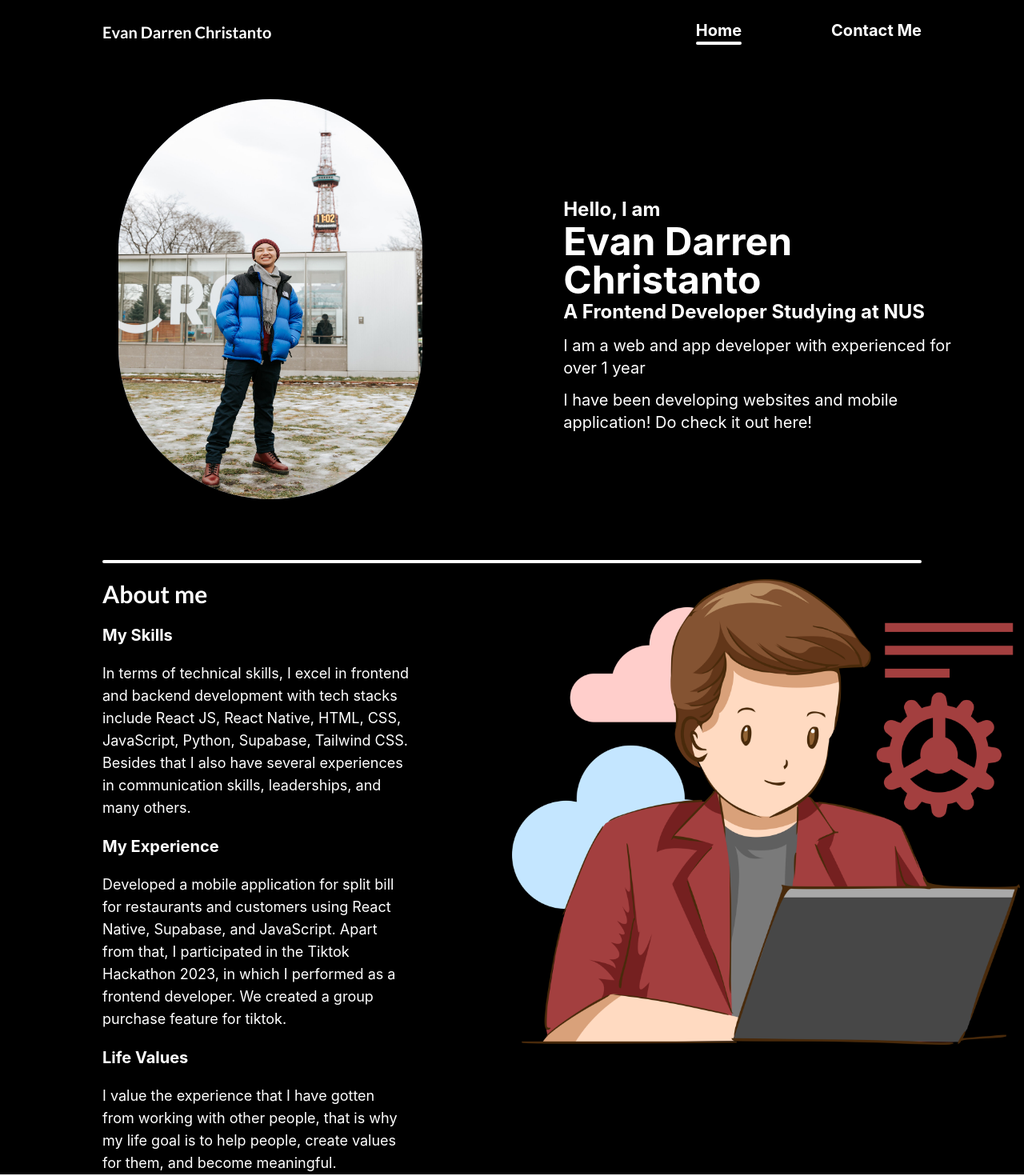
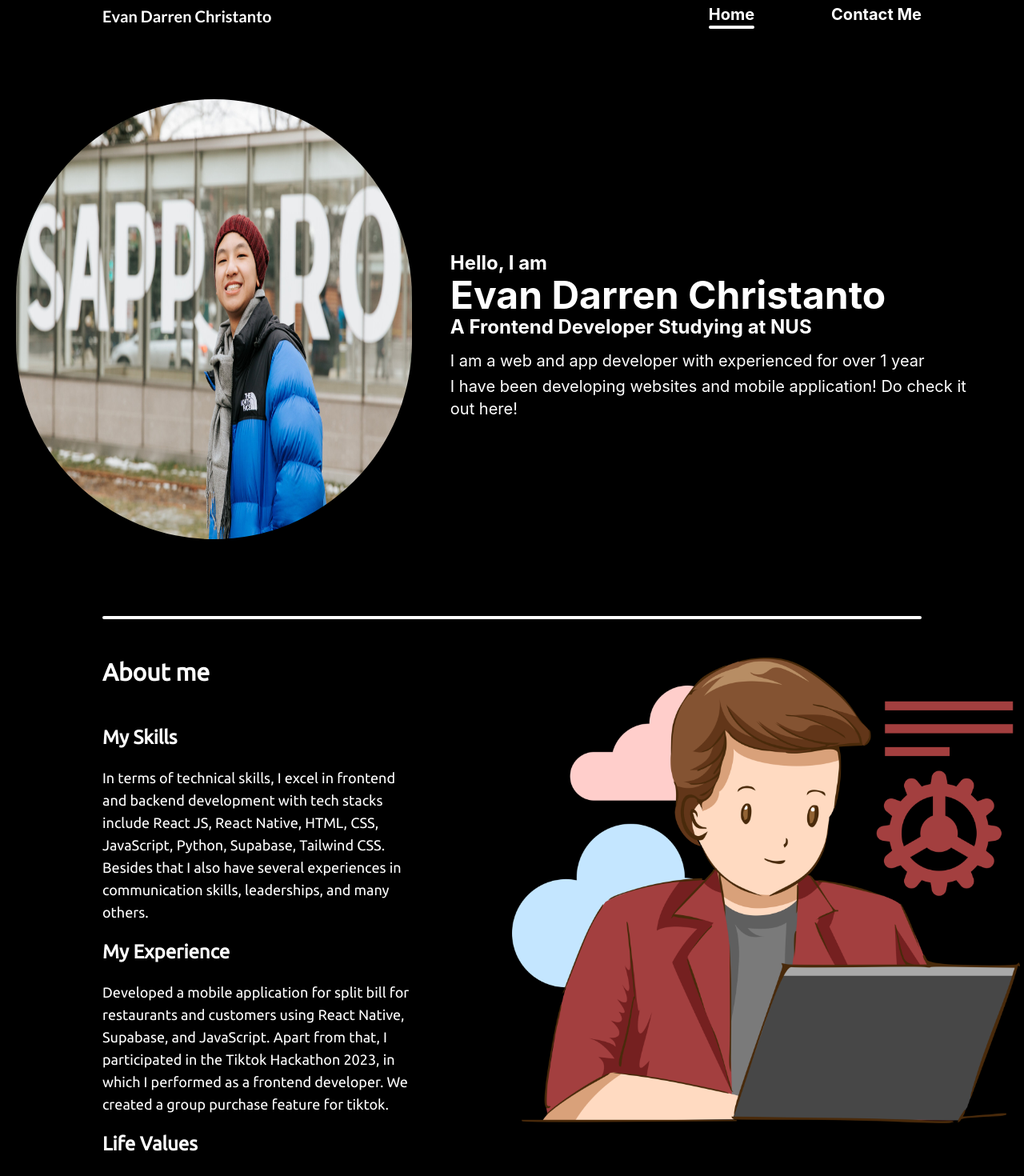
Before and after one commit to EvanCh08/portfolio, a React (Create React App) app: page / in a window 1280 px wide. Shown: the part 20-1490 px from the top of the page at 80% size. Built offline with nearby package versions, Linux system fonts and the light colour scheme.

Commit message:
provide styling

```diff
--- a/src/contact.js
+++ b/src/contact.js
@@ -8,7 +8,7 @@ export default function Contact() {
               Evan's Portfolio
             </span>
           </div>
-          <div className="space-x-28 font-bold flex flex-row mt-10">
+          <div className="space-x-24 font-bold flex flex-row mt-10">
 
               <a href="/" className="text-white text-xl">
                 Home
--- a/src/index.css
+++ b/src/index.css
@@ -1,4 +1,5 @@
 @import url('https://fonts.googleapis.com/css2?family=Lato:ital,wght@0,100;0,300;0,400;0,700;0,900;1,100;1,300;1,400;1,700;1,900&family=Roboto+Slab:wght@200&display=swap');
+@import url('https://fonts.googleapis.com/css2?family=Ubuntu&display=swap');
 @tailwind base;
 @tailwind components;
 @tailwind utilities;
--- a/src/main.js
+++ b/src/main.js
@@ -1,17 +1,18 @@
 import soft from "./software.webp";
 import prof from "./profile.jpeg";
+import gans from "./ganteng.jpeg";
 
 export default function Main() {
   return (
     <div className="flex flex-col bg-black xsm:h-full xl:h-full">
       <div className="flex flex-row items-center w-full h-20 bg-black/30 fixed">
-        <div className="flex flex-row justify-between items-center w-full h-16 xl:m-32 m-5">
-          <div className="mt-10">
+        <div className="flex flex-row justify-between items-center w-full h-16 xl:m-32 m-6">
+          <div className="">
             <span className="text-white font-bold text-xl font-lato">
               Evan Darren Christanto
             </span>
           </div>
-          <div className="xl:space-x-28 mt-10 flex flex-row font-bold space-x-5">
+          <div className="xl:space-x-24  flex flex-row font-bold space-x-5">
             <div className="flex flex-col">
                 <a href="/" className="text-white text-xl">
                     Home
@@ -28,38 +29,38 @@ export default function Main() {
       </div>
       <div className="bg-black xl:my-4 mt-[100px] m-5">
         <div className="flex flex-col xl:flex-row xl:mt-32 my-10">
-          <div className=" w-[350px] h-[350px] bg-slate-500 xl:w-[550px] xl:h-[500px] xl:mx-32 rounded-full self-center">
-            <img className="rounded-full xl:h-[500px] xl:w-[550px]"src={prof} alt="profile"/>
+          <div className="self-center mx-auto">
+            <img className="rounded-full xsm:w-[360px] xsm:h-[360px] xl:h-[550px] xl:w-[560px]"src={gans} alt="profile"/>
           </div>
           <div className="xsm:mt-10 xl:self-center text-white flex flex-col xl:mx-12">
             <text className="text-white text-2xl font-bold">Hello, I am</text>
             <text className="text-5xl font-bold ">Evan Darren Christanto</text>
             <text className="font-bold text-2xl">A Frontend Developer Studying at NUS</text>
-            <text className="my-3 text-xl">I am a web and app developer with experienced for over 1 year </text>
-            <text className="text-xl">I have been developing websites and mobile application! Do check it out here! </text>
+            <text className="mt-3 text-xl">I am a web and app developer with experienced for over 1 year </text>
+            <text className="text-xl mt-1">I have been developing websites and mobile application! Do check it out here! </text>
           </div>
         </div>
       </div>
-      <div className="bg-white rounded-xl xl:w-50 xl:mx-32 h-1 xsm: m-5">
+      <div className="bg-white rounded-xl xl:w-50 xl:mx-32 h-1 xsm: m-5 mt-10">
 
       </div>
-      <div className="grid xl:grid-cols-2">
-        <div className="xl:mx-32 my-auto xl:m-0 xsm: m-5 flex flex-col">
-          <text className="text-white font-bold text-3xl font-lato">About me</text>
-          <text className="text-white mt-5 font-bold text-xl">My Skills</text>
-          <p className="text-white mt-5 text-lg">
+      <div className="grid xl:grid-cols-2 font-ubuntu">
+        <div className="xl:mx-32 my-auto xl:m-0 xsm: m-5 flex flex-col mt-10">
+          <text className="text-white font-bold text-3xl font-lato my-7 font-ubuntu">About me</text>
+          <text className="text-white mt-5 font-bold text-2xl">My Skills</text>
+          <p className="text-white mt-5 text-lg font-ubuntu">
             In terms of technical skills, I excel in frontend and backend development with tech stacks include React JS, React Native, HTML, CSS, JavaScript, Python, Supabase, Tailwind CSS. Besides that I also have several experiences in communication skills, leaderships, and many others.
           </p>
-          <text className="text-white mt-5 font-bold text-xl">My Experience</text>
-          <p className="text-white mt-5 text-lg">
+          <text className="text-white mt-5 font-bold text-2xl font-ubuntu">My Experience</text>
+          <p className="text-white mt-5 text-lg font-ubuntu">
            Developed a mobile application for split bill for restaurants and customers using React Native, Supabase, and JavaScript. Apart from that, I participated in the Tiktok Hackathon 2023, in which I performed as a frontend developer. We created a group purchase feature for tiktok.
           </p>
-          <text className="text-white mt-5 font-bold text-xl">Life Values</text>
-          <p className="text-white mt-5 text-lg">
+          <text className="text-white mt-5 font-bold text-2xl font-ubuntu">Life Values</text>
+          <p className="text-white mt-5 text-lg font-ubuntu">
             I value the experience that I have gotten from working with other people, that is why my life goal is to help people, create values for them, and become meaningful.
           </p>
         </div>
-        <img className="xsm: w-[420px] xl:w-[635px]"src={soft} alt="software"/>
+        <img className="xsm: w-[420px] xl:w-[635px] mt-7"src={soft} alt="software"/>
       </div>
 
     </div>
--- a/tailwind.config.js
+++ b/tailwind.config.js
@@ -10,7 +10,8 @@ module.exports = {
       },
       fontFamily: {
         lato: ['Lato'],
-        roboto: ['Roboto+Slab']
+        roboto: ['Roboto+Slab'],
+        ubuntu: ['Ubuntu'],
       }
     },
   },
```
Also changed, not shown: src/ganteng.jpeg (added).
